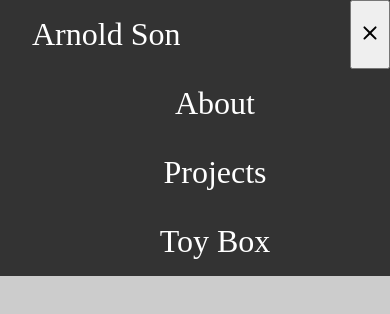
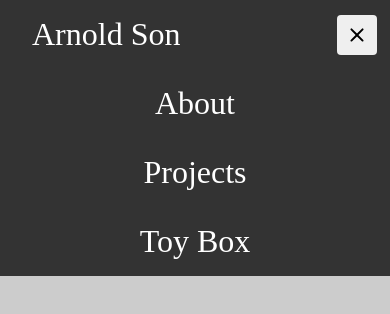
Before and after one commit to arnoldson/arnoldson.github.io, a React (Vite) app: page / in a window 390 px wide. Both pictures are taken after a click on the button 370 px from the left and 34 px from the top of the page. Shown: the top 314 px of the page. Built offline with nearby package versions, Linux system fonts and the light colour scheme.

Commit message:
updated navbar to be responsive to mobile screens; added hamburger menu

```diff
--- a/src/components/Navbar.jsx
+++ b/src/components/Navbar.jsx
@@ -1,10 +1,25 @@
 import { Link } from "react-router-dom"
 import MenuRoundedIcon from "@mui/icons-material/MenuRounded"
 import CloseRoundedIcon from "@mui/icons-material/CloseRounded"
-import { useState } from "react"
+import { useEffect, useState } from "react"
 
 export function Navbar() {
+  const onMobileChange = (e) => {
+    setIsMobile(e.matches)
+  }
+
   const [isMenuCollapsed, setIsMenuCollapsed] = useState(true)
+  const [isMobile, setIsMobile] = useState(false)
+
+  useEffect(() => {
+    const mobileMq = window.matchMedia("(max-width: 768px)")
+    setIsMobile(mobileMq.matches)
+    mobileMq.addEventListener("change", onMobileChange)
+    return () => {
+      mobileMq.removeEventListener("change", onMobileChange)
+    }
+  }, [])
+
   return (
     <nav className="nav">
       <span className="nav-title">Arnold Son</span>
@@ -15,7 +30,11 @@ export function Navbar() {
         {isMenuCollapsed ? <MenuRoundedIcon /> : <CloseRoundedIcon />}
       </button>
 
-      <ul className={`link-list ${isMenuCollapsed ? "collapsed" : ""}`}>
+      <ul
+        className={`link-list ${
+          isMobile && isMenuCollapsed ? "collapsed" : ""
+        }`}
+      >
         <li>
           <Link className="nav-link" to="about">
             About
--- a/src/styles.css
+++ b/src/styles.css
@@ -23,30 +23,50 @@ body {
   display: flex;
   font-size: 2rem;
   justify-content: space-between;
+  align-items: center;
+  position: relative;
+  /* height: 2em; */
 
   @media screen and (max-width: 768px) {
     flex-wrap: wrap;
   }
 
   .menu-button {
+    border-radius: 0.3em;
+    border: none;
     margin-left: auto;
+    margin-right: 1em;
+    aspect-ratio: 1;
+    height: 3em;
+    padding: 0.5em;
     display: none;
 
     @media screen and (max-width: 768px) {
-      display: block;
+      display: flex;
+      justify-content: center;
+      align-items: center;
     }
   }
   .link-list {
+    background-color: #333;
     margin: 0;
     display: flex;
     list-style: none;
+    padding: 0;
 
     @media screen and (max-width: 768px) {
+      position: absolute;
+      top: 69px;
       width: 100%;
       flex-direction: column;
       align-items: stretch;
       &.collapsed {
         display: none;
+      }
+    }
+    .nav-link {
+      @media screen and (max-width: 768px) {
+        width: 100%;
       }
     }
   }
```
